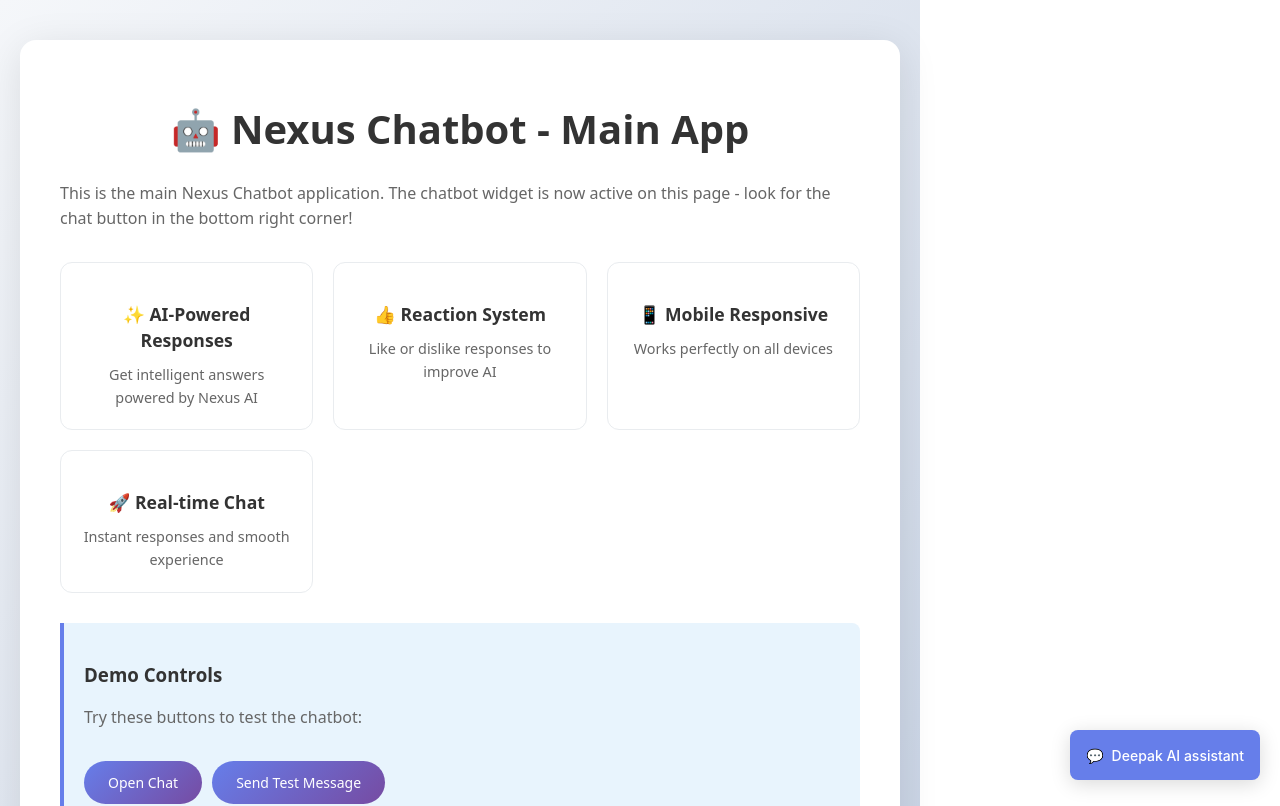
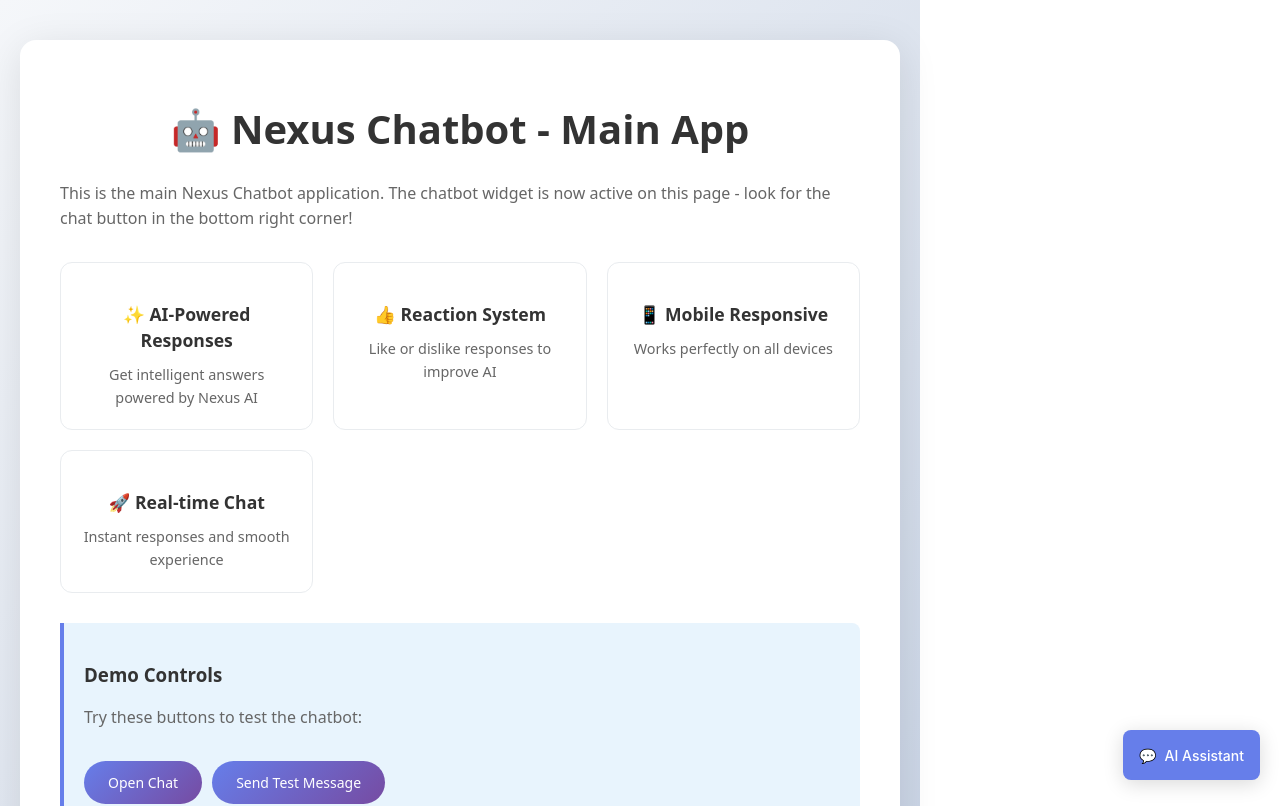
Before and after one commit to veerababu74/nsx-widget, a React (Vite) app: page / in a window 1280 px wide. Shown: the top 806 px of the page. Built offline with nearby package versions, Linux system fonts and the light colour scheme; no server answers.

Commit message:
Changed chatbot name

```diff
--- a/public/nexus-chatbot-widget.js
+++ b/public/nexus-chatbot-widget.js
@@ -1464,7 +1464,7 @@
             toggleBtn.className = 'nexus-chat-toggle';
             toggleBtn.innerHTML = this.isOpen ?
                 '<span>✕</span><span>Close</span>' :
-                '<span>💬</span><span>Deepak AI assistant</span>';
+                '<span>💬</span><span>AI Assistant</span>';
             toggleBtn.setAttribute('aria-label', 'Toggle chat');
 
             // Create chat container
@@ -1736,7 +1736,7 @@
             this.isOpen = !this.isOpen;
             this.toggleBtn.innerHTML = this.isOpen ?
                 '<span>✕</span><span>Close</span>' :
-                '<span>💬</span><span>Deepak AI assistant</span>';
+                '<span>💬</span><span>AI Assistant</span>';
             this.toggleBtn.classList.toggle('open', this.isOpen);
             this.chatContainer.classList.toggle('open', this.isOpen);
 
@@ -1821,7 +1821,7 @@
 
         closeChat() {
             this.isOpen = false;
-            this.toggleBtn.innerHTML = '<span>💬</span><span>Deepak AI assistant</span>';
+            this.toggleBtn.innerHTML = '<span>💬</span><span>AI Assistant</span>';
             this.toggleBtn.classList.remove('open');
             this.chatContainer.classList.remove('open');
         }
--- a/src/components/Chatbot.jsx
+++ b/src/components/Chatbot.jsx
@@ -469,7 +469,7 @@ const Chatbot = () => {
         ) : (
           <>
             <span>💬</span>
-            <span>Deepak AI assistant</span>
+            <span>AI Assistant</span>
           </>
         )}
       </button>
```
